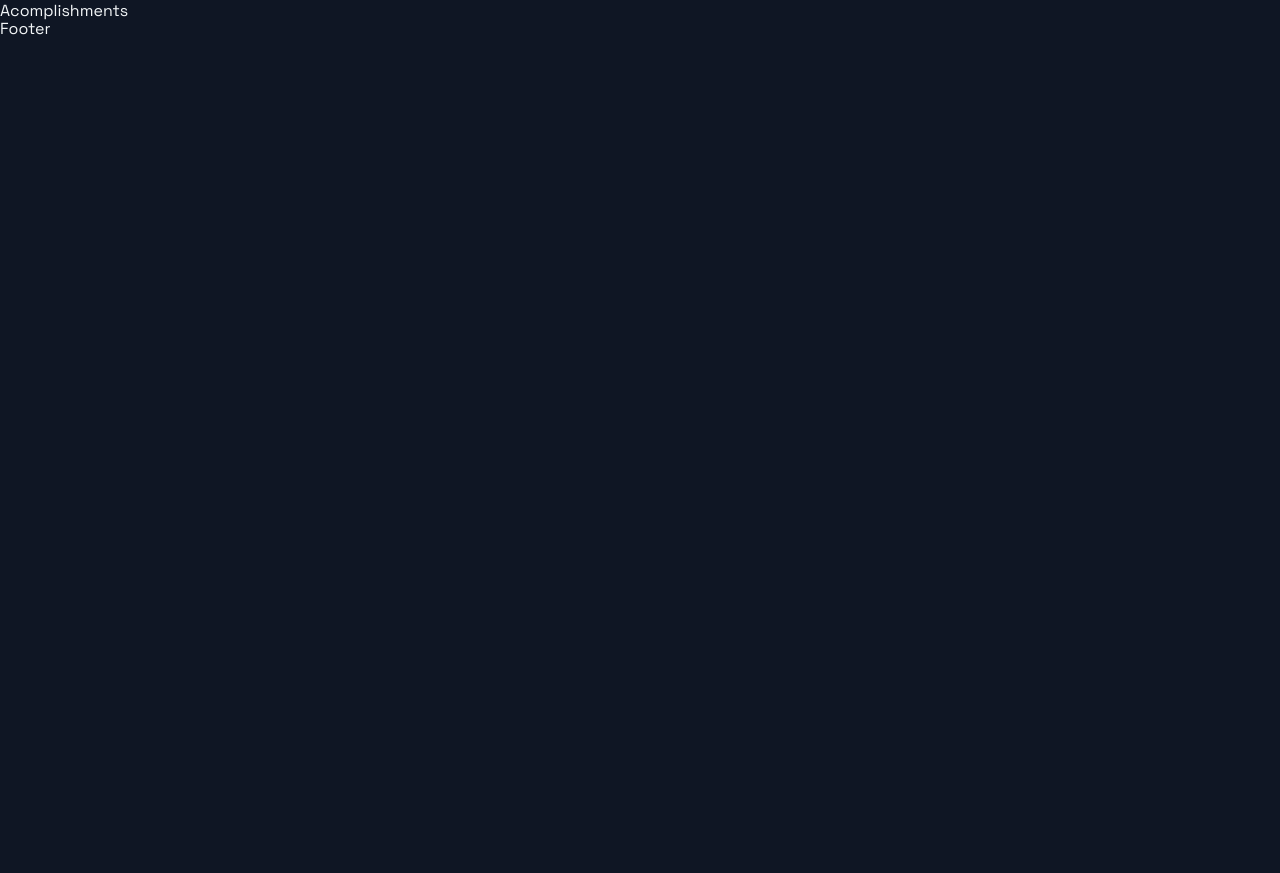
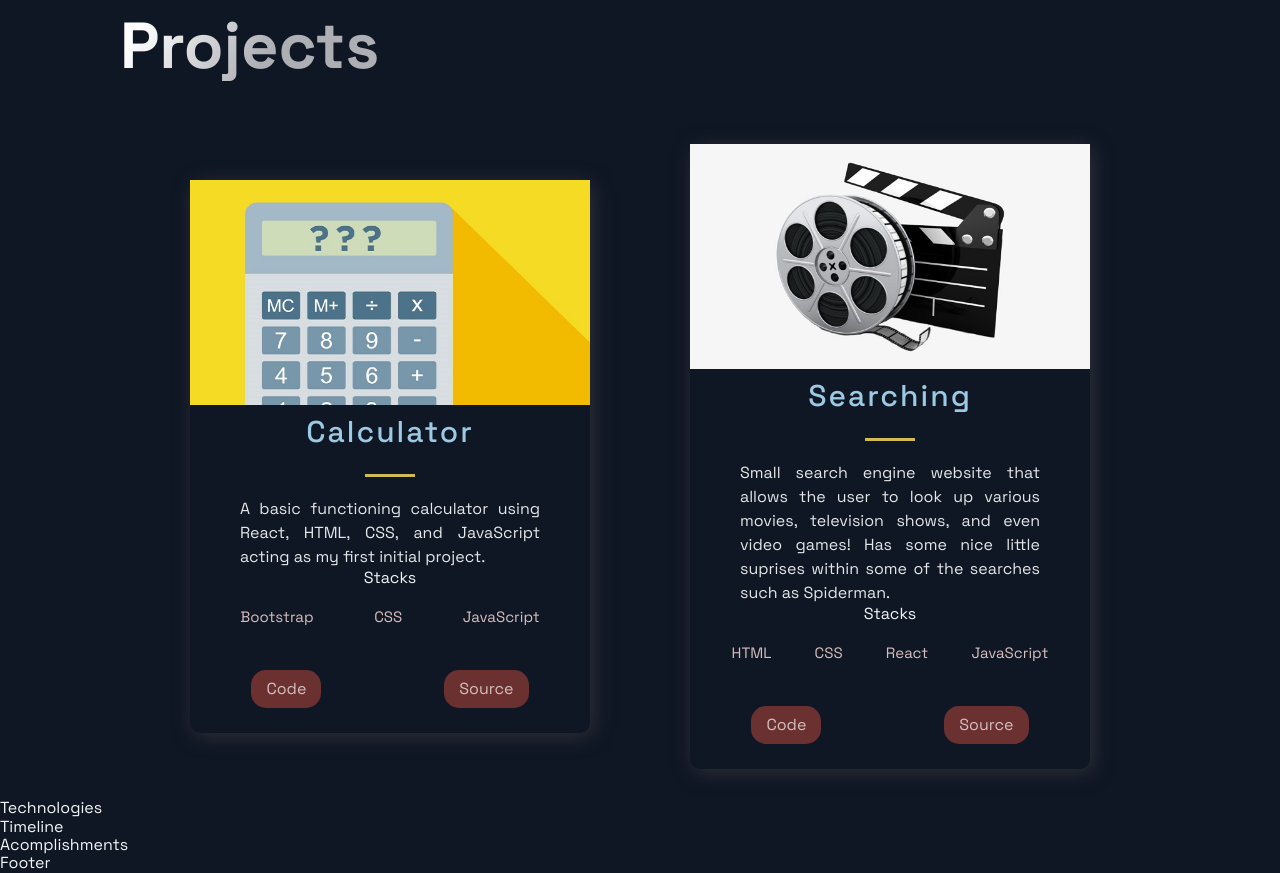
Before and after one commit to kjframe/portfolio, a Next.js app: page / in a window 1280 px wide. Shown: the part 710-1583 px from the top of the page. Before the commit the page ends 800 px from the top, so only its background shows below. Built offline with nearby package versions, Linux system fonts and the light colour scheme.

Commit message:
projects section

```diff
--- a/src/components/Header/Header.js
+++ b/src/components/Header/Header.js
@@ -10,7 +10,7 @@
     <Div1>
       <Link href='/'>
         <a sstyle={{ display:"flex", alightItems: "center", color: "white", marginBottom: "20px" }}>
-          <DiCssdeck size="3rem" /> <Span>Portfolio</Span>
+          <DiCssdeck size="3rem" /> <Span>Kyle Frame</Span>
         </a>
       </Link>
     </Div1>
--- a/src/components/Projects/Projects.js
+++ b/src/components/Projects/Projects.js
@@ -5,9 +5,34 @@
 import { projects } from '../../constants/constants';
 
 const Projects = () => (
-  <div>
-    Projects
-  </div>
+  <Section nopadding id="projects">
+    <SectionDivider></SectionDivider>
+    <SectionTitle main>Projects</SectionTitle>
+    <GridContainer>
+      {projects.map(({ id, image, title, description, tags, source, visit }) => (
+        <BlogCard key={id}>
+          <Img src ={image} />
+          <TitleContent>
+            <HeaderThree title>{title}</HeaderThree>
+            <Hr />
+          </TitleContent>
+          <CardInfo>{description}</CardInfo>
+          <div>
+            <TitleContent>Stacks</TitleContent>
+            <TagList>
+              {tags.map((tag, i) => (
+                <Tag key={i}>{tag}</Tag>
+              ))}
+            </TagList>
+          </div>
+          <UtilityList>
+            <ExternalLinks>Code</ExternalLinks>
+            <ExternalLinks>Source</ExternalLinks>
+          </UtilityList>
+        </BlogCard>
+      ))}
+    </GridContainer>
+  </Section>
 );
 
 export default Projects;
--- a/src/constants/constants.js
+++ b/src/constants/constants.js
@@ -1,46 +1,43 @@
 export const projects = [
   {
-    title: 'MERN Memories',
-    description: "Using React, Node.js, Express & MongoDB you'll learn how to build a Full Stack MERN Application - from start to finish. The App is called Memories and it is a simple social media app that allows users to post interesting events that happened in their lives.",
+    title: 'Calculator',
+    description: "A basic functioning calculator using React, HTML, CSS, and JavaScript acting as my first initial project.",
       image: '/images/1.png',
-      tags: ['Mongo', 'Express', 'React', 'Node'],
-    source: 'https://google.com',
-    visit: 'https://google.com',
+      tags: ['Bootstrap', 'CSS', 'JavaScript'],
+    source: 'https://github.com/kjframe/React_Calculator_Project',
+    visit: 'https://github.com/kjframe/React_Calculator_Project',
     id: 0,
   },
   {
-    title: 'E-Commerce',
-    description:"While building it you're going to learn many advanced React & JavaScript topics, as well as how to use Stripe for card transactions. On top of that, at the end of the video, you will have this unique and complex webshop app that you will be able to add to your portfolio. And trust me, e-commerce applications are impressive.",
+    title: 'Searching',
+    description:"Small search engine website that allows the user to look up various movies, television shows, and even video games! Has some nice little suprises within some of the searches such as Spiderman.",
     image: '/images/2.png',
-    tags: ['React', 'JavaScript'],
-    source: 'https://google.com',
-    visit: 'https://google.com',
+    tags: ['HTML', 'CSS', 'React', 'JavaScript'],
+    source: 'https://github.com/kjframe/React_Entertainment_List',
+    visit: 'https://github.com/kjframe/React_Entertainment_List',
     id: 1,
   },
-  {
-    title: 'WebRTC App',
-    description: "This is a code repository for the corresponding YouTube video. In this tutorial, we're going to build and deploy a React Video Chat Application using WebRTC.",
-      image: '/images/3.jpg',
-      tags: ['React', 'WebRTC'],
-    source: 'https://google.com',
-    visit: 'https://google.com',
-    id: 2,
-  },
-  {
-    title: 'Unichat',
-    description: "This is a code repository for the corresponding video tutorial. In this video, we will create a full Realtime Chat Application",
-    image: '/images/4.jpg',
-    tags: ['React', 'ChatEngine', 'Firebase'],
-    source: 'https://google.com',
-    visit: 'https://google.com',
-    id: 3,
-  },
+  // {
+  //   title: 'WebRTC App',
+  //   description: "This is a code repository for the corresponding YouTube video. In this tutorial, we're going to build and deploy a React Video Chat Application using WebRTC.",
+  //     image: '/images/3.jpg',
+  //     tags: ['React', 'WebRTC'],
+  //   source: 'https://google.com',
+  //   visit: 'https://google.com',
+  //   id: 2,
+  // },
+  // {
+  //   title: 'Unichat',
+  //   description: "This is a code repository for the corresponding video tutorial. In this video, we will create a full Realtime Chat Application",
+  //   image: '/images/4.jpg',
+  //   tags: ['React', 'ChatEngine', 'Firebase'],
+  //   source: 'https://google.com',
+  //   visit: 'https://google.com',
+  //   id: 3,
+  // },
 ];
 
 export const TimeLineData = [
-  { year: 2017, text: 'Started my journey', },
-  { year: 2018, text: 'Worked as a freelance developer', },
-  { year: 2019, text: 'Founded JavaScript Mastery', },
-  { year: 2020, text: 'Shared my projects with the world', },
-  { year: 2021, text: 'Started my own platform', },
+  { year: 2022, text: 'Started my journey', },
+  { year: 2023, text: 'To be determinded', },
 ];
```
Also changed, not shown: public/images/1.png, public/images/2.png.
